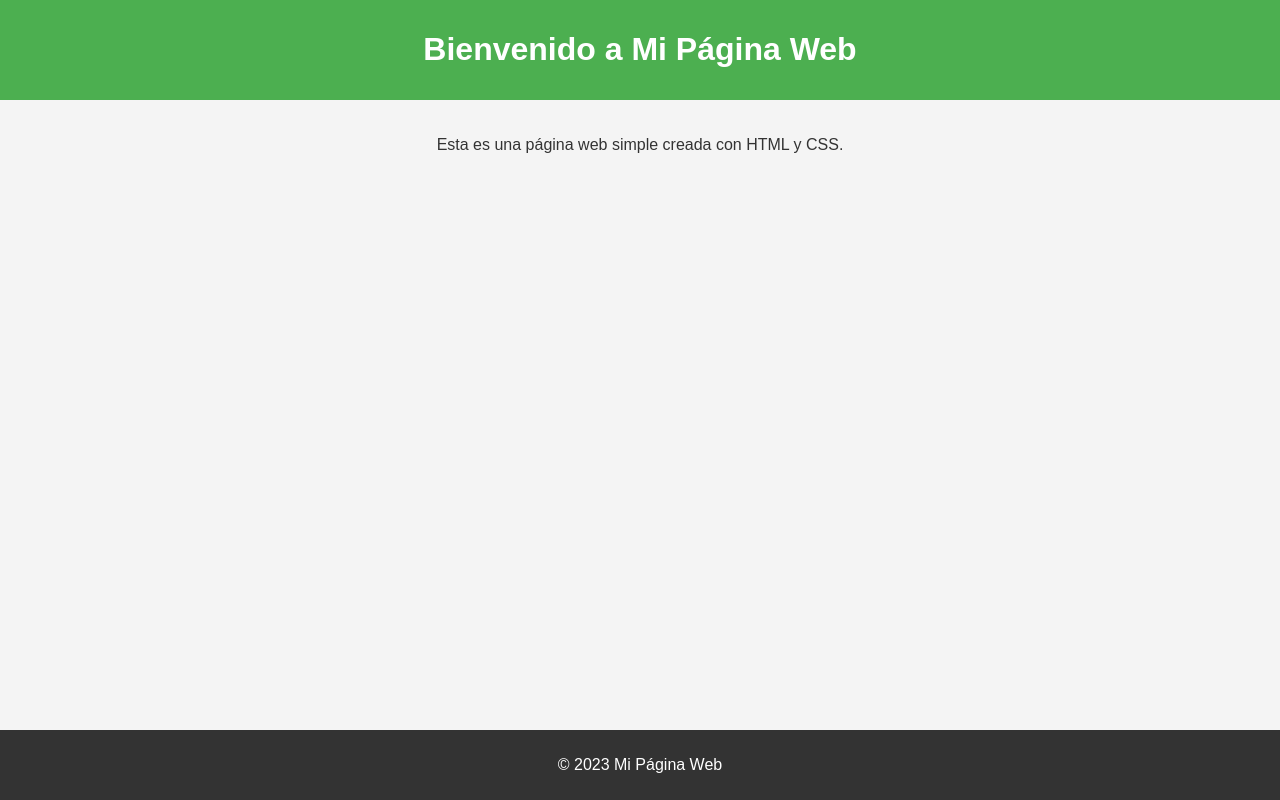
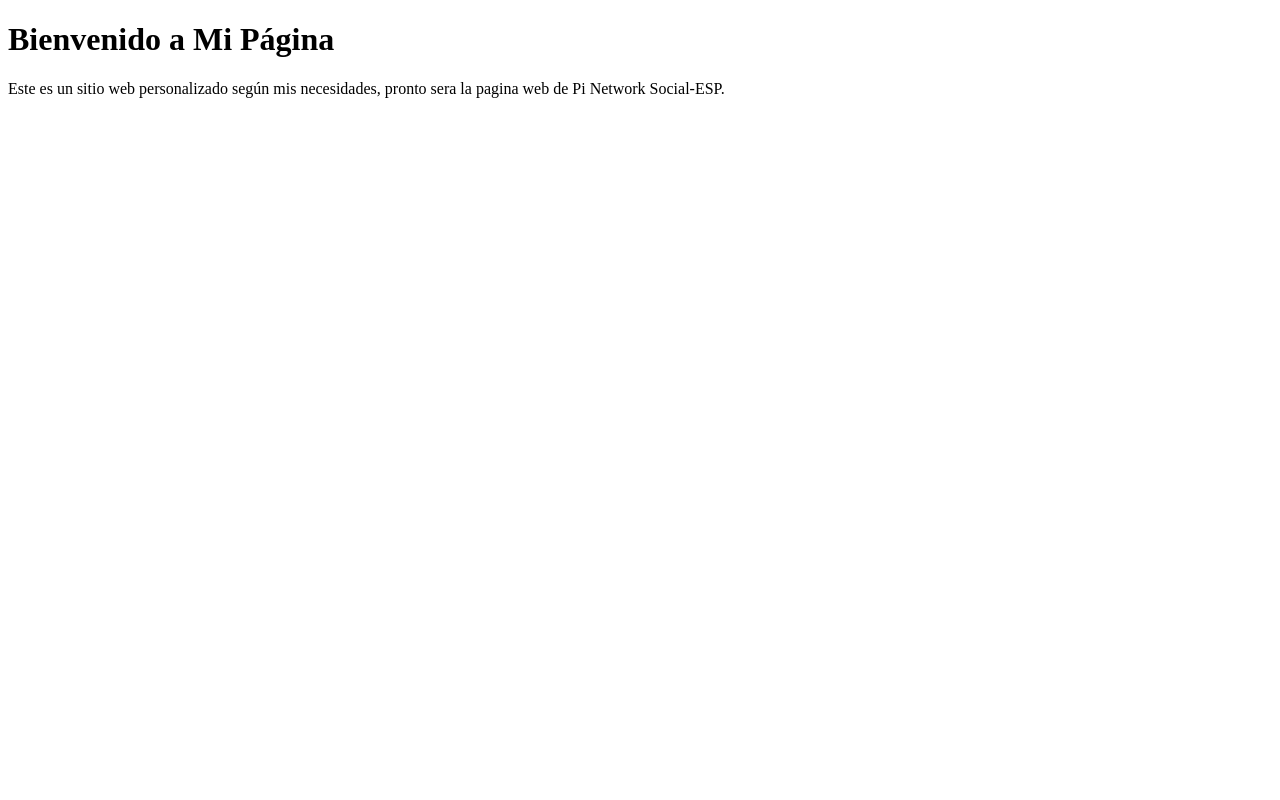
Before and after one commit to AlexAlves87/Alex_Alves87.github.io, a plain HTML site: page index.html in a window 1280 px wide. Drawn offline with Linux system fonts and the light colour scheme.

Commit message:
Update index.html

```diff
--- a/index.html
+++ b/index.html
@@ -3,18 +3,10 @@
 <head>
     <meta charset="UTF-8">
     <meta name="viewport" content="width=device-width, initial-scale=1.0">
-    <title>Mi Página Web</title>
-    <link rel="stylesheet" href="styles.css">
+    <title>Mi Página Personalizada</title>
 </head>
 <body>
-    <header>
-        <h1>Bienvenido a Mi Página Web</h1>
-    </header>
-    <main>
-        <p>Esta es una página web simple creada con HTML y CSS.</p>
-    </main>
-    <footer>
-        <p>&copy; 2023 Mi Página Web</p>
-    </footer>
+    <h1>Bienvenido a Mi Página</h1>
+    <p>Este es un sitio web personalizado según mis necesidades, pronto sera la pagina web de Pi Network Social-ESP.</p>
 </body>
 </html>
```
